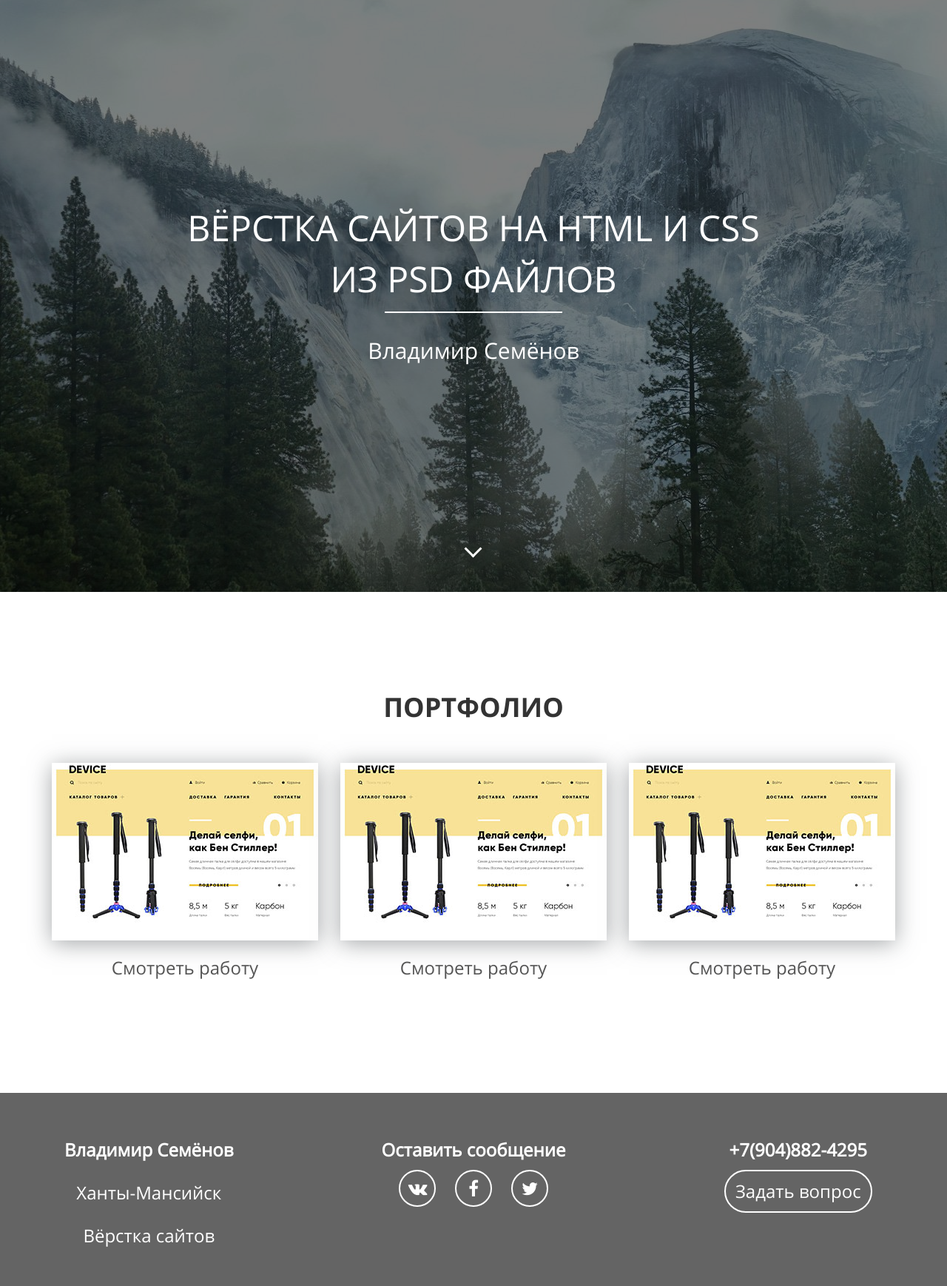
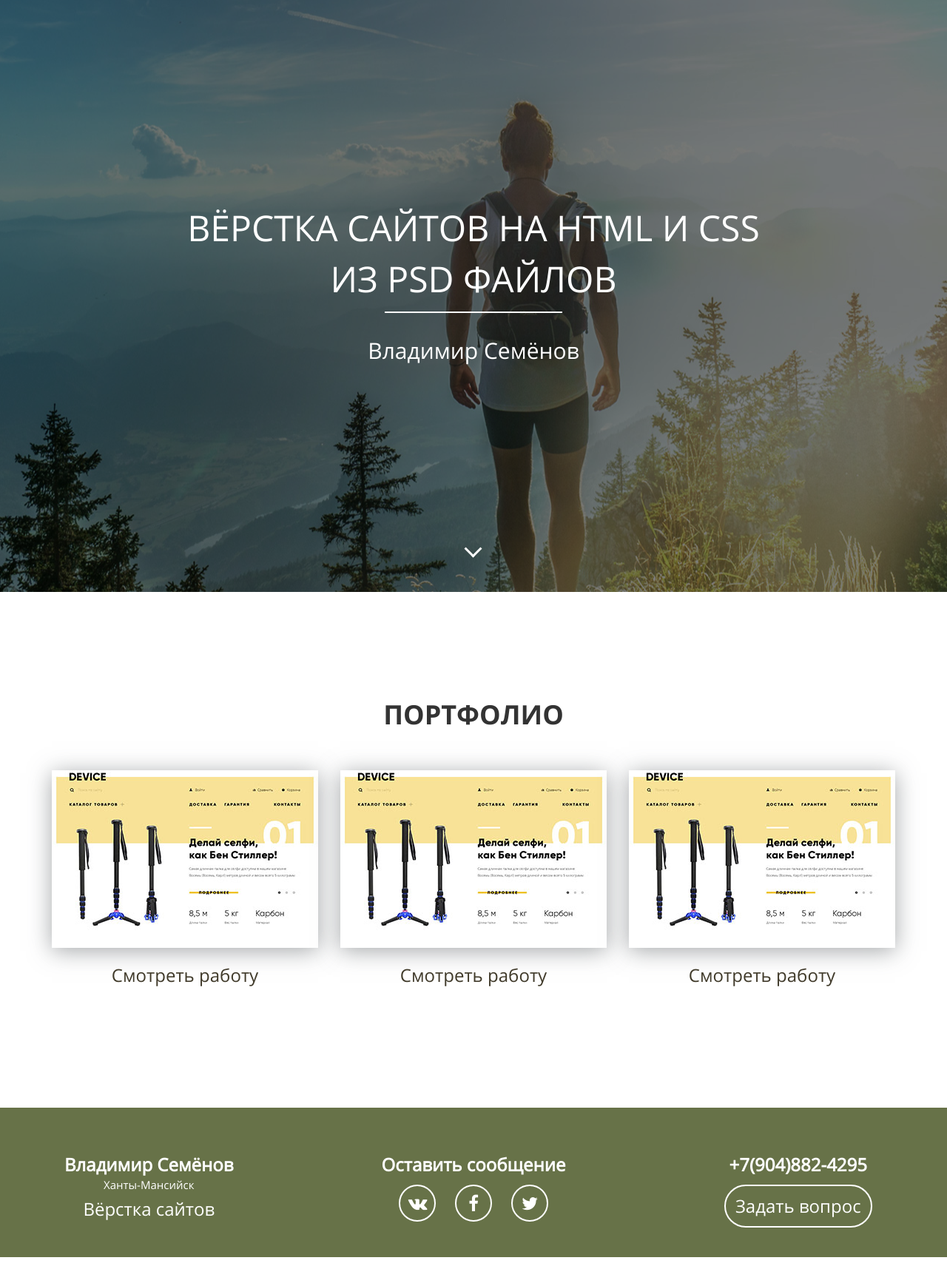
Before and after one commit to webeginer/webeginer.github.io, a plain HTML site: page index.html in a window 1280 px wide. Shown: the whole page at 74% size. After the commit the page ends 1699 px from the top, so only its background shows below. Drawn offline with nearby package versions, Linux system fonts and the light colour scheme.

Commit message:
Изменение содержания и функционала сайта
Замена фоновой картинки, удаление модального окна, уточнение информации на сайте.

```diff
--- a/css/style.css
+++ b/css/style.css
@@ -9,7 +9,7 @@
 .icon-vk:before { content: '\f189'; } /* '' */
 html{font-size:10px;}
 body{font-family:"OpenSans-Regular", "Helvetica", sans-serif;font-size:24px;}
-.main{position:relative;display:table;width:100%;text-align:center;color:#ffffff;height:100vh;background:#575d60 url(../img/main-bg.jpg) center center no-repeat;background-attachment:fixed;}
+.main{position:relative;display:table;width:100%;text-align:center;color:#ffffff;height:100vh;background:#9bc3ca url(../img/photo_1.jpg) center center no-repeat;background-attachment:fixed;}
 .main::before{content:"";position:absolute;width:100%;height:100%;background-color:rgba(0, 0, 0, 0.5);}
 .wrapper{display:table-cell;vertical-align:middle;}
 .main-header{position:relative;margin-left:auto;margin-right:auto;width:100%;}
@@ -20,20 +20,22 @@ body{font-family:"OpenSans-Regular", "Helvetica", sans-serif;font-size:24px;}
 .main-down::before{content: "";position: absolute;width: 17px;height: 17px;top: 11px;left: 14px;border-left: 3px solid #ffffff;border-bottom: 3px solid #ffffff;transform: rotate(-45deg);}
 .main-down:hover{color:#ffffff;border-color:#ffffff;}
 .main-down:hover::before{border-color:#ffffff;}
-.portfolio{padding:10rem 0;text-align:center;}
+.portfolio{padding:11rem 0;text-align:center;}
 .section-header{margin-bottom:5rem;font-family:"OpenSans-Bold";font-size:3.6rem;text-transform:uppercase;}
 .portfolio-block img{width:100%;max-width:364px;box-shadow:0px 4px 29px 0px rgba(87, 92, 97, 0.54);}
-.portfolio-block a{display:block;width:20rem;margin:2rem auto 5rem;font-size:2.4rem;color:#555555;border-bottom:1px dotted transparent;}
+.portfolio-block a{display:block;width:20rem;margin:2rem auto 5rem;font-size:2.4rem;color:#403A2A;border-bottom:1px dotted transparent;}
 .portfolio-block a:hover{text-decoration:none;border:none;}
 .portfolio-block a:focus{text-decoration:none;outline:none;}
-.footer{background-color:#646464;color:#ffffff;text-align:center;padding:3rem 0;}
+.footer{background-color:#677248;color:#ffffff;text-align:center;padding:3rem 0;}
 .footer strong{display:inline-block;vertical-align:top;margin-top:3rem;font-size:2.4rem;}
+.town{margin:0;font-size:1.5rem;}
+.profession{margin:0;margin-top:0.5rem}
 .social-links{margin-top:1rem;}
 .social-links a{display:inline-block;margin:0 1rem;vertical-align:top;text-align:center;width:5rem;height:5rem;border-radius:50%;border:2px solid #ffffff;line-height:4.5rem;color:#ffffff;transition:0.2s;}
-.social-links a:hover{background-color:#ffffff;color:#646464;}
+.social-links a:hover{background-color:#ffffff;color:#677248;}
 .offer-button{display:block;margin:1rem auto;width:80%;max-width:200px;border:2px solid #ffffff;border-radius:10rem;padding:1rem 0;color:#ffffff;transition:0.2s;}
-.offer-button:hover{text-decoration:none;background-color:#ffffff;color:#646464;}
-.offer-button:focus{text-decoration:none;color:#ffffff;background-color:#646464;outline:none;}
+.offer-button:hover{text-decoration:none;background-color:#ffffff;color:#677248;}
+.offer-button:focus{text-decoration:none;color:#ffffff;background-color:#677248;outline:none;}
 .close{position:absolute;right:2rem;top:1.5rem;background-color:transparent;border:none;font-size:2.5rem;}
 .modal-title{font-family:"OpenSans-Bold";font-size:2.4rem;}
 .modal-body img{width:100%;}
```
Also changed, not shown: img/photo_1.jpg (added).
